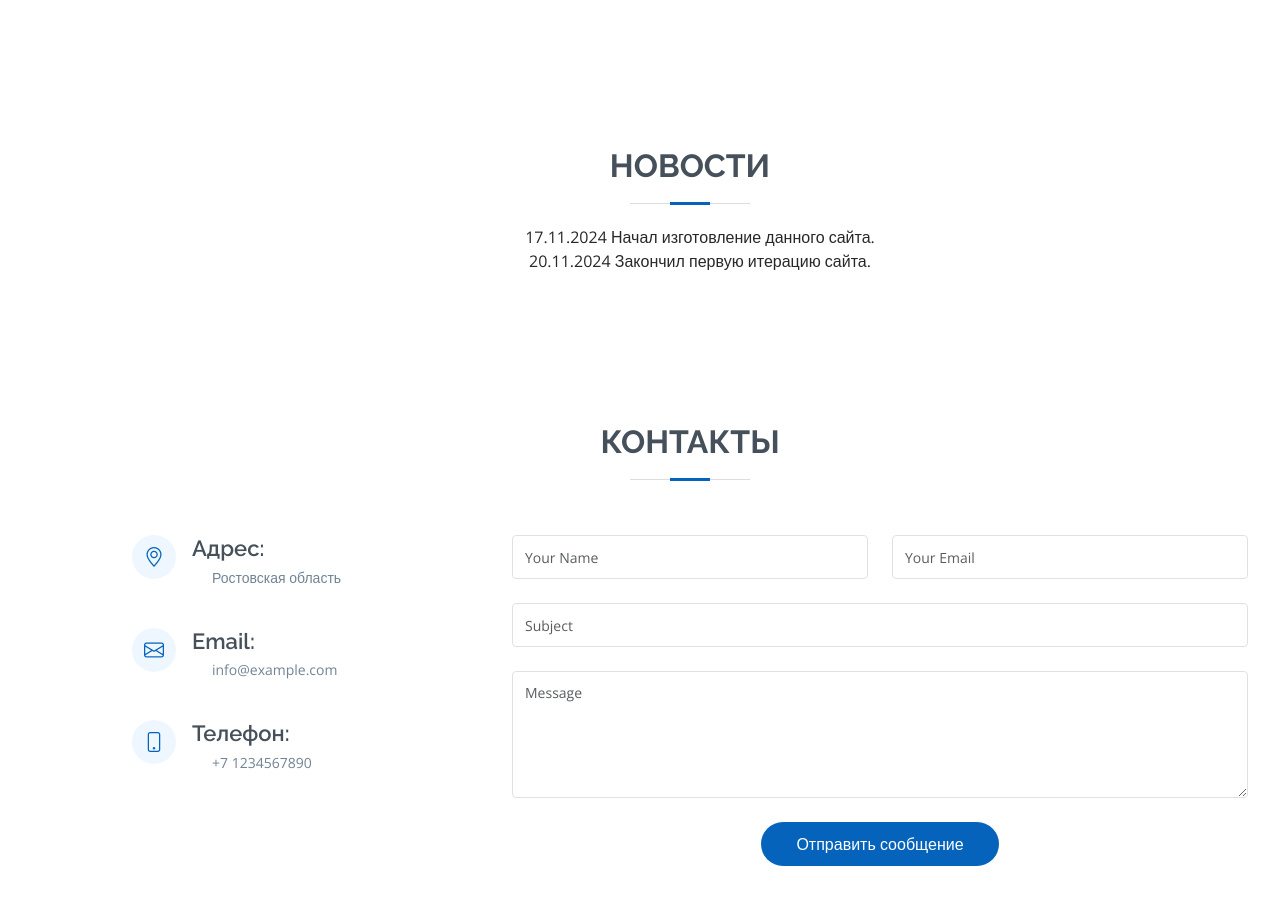
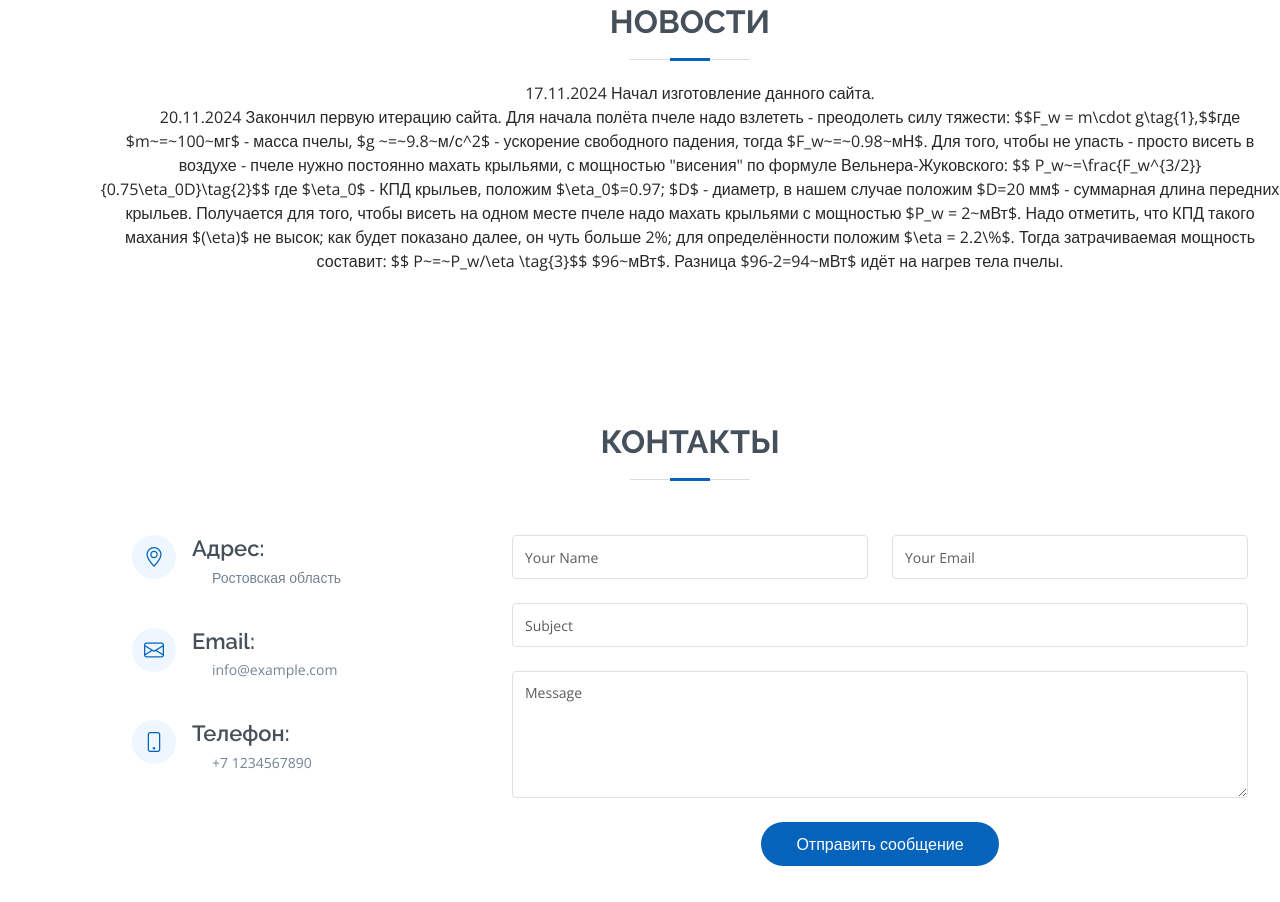
Before and after one commit to rirgizov/course_synergy, a plain HTML site: page index.html in a window 1280 px wide. Shown: the part 3826-4728 px from the top of the page. Drawn offline with nearby package versions, Linux system fonts and the light colour scheme.

Commit message:
Update index.html

```diff
--- a/index.html
+++ b/index.html
@@ -89,14 +89,7 @@
             <p align="left">Теперь на пенсии я решил вернуться к пчёлам. С чего начать? Ясно, что заниматься этим профессионально я не собираюсь, хочется просто жить рядом с пчёлами, иметь свой мёд, как в детстве, наблюдать за ними. Пробовал держать их в горизонтальных колодах, но это, похоже, им не понравилось. Да и мне тоже - очень нетехнологично. Думал, читал литературу, форумы, YouTube. Придумал шестигранный улей-колоду. Изготовил его и в мае 2024 заселил. Посмотрим, как перезимуют на воле. </p>
             <p align="left">Тем временем понимаю, что хочется рассказать людям о своей затее. Как? Лучше бы нарисовать или 3d-модель сделать. Сказано - сделано! Нашел бесплатный курс по Blender, их много есть. Итоговую работу прикрепил здесь в портфолио. Сделал 3d-модель своего улья. Как о нём рассказать? Может сайт сделать? Тоже есть бесплатные курсы. Вот нашёл от Synergy. Данный сайт - их итоговая работа.
             Теперь у меня за плечами курс по Blender и курс по HTML, CSS, JS. Поэтому будем делать 3d-модели и 3d-сайты! Ну и улики проектировать и изготавливать, чтобы не скучно было на пенсии. Трах-тибидох!
-              Для начала полёта пчеле надо взлететь - преодолеть силу тяжести:
-$$F_w = m\cdot g\tag{1},$$где $m~=~100~мг$  - масса пчелы, $g ~=~9.8~м/с^2$ - ускорение свободного падения, тогда $F_w~=~0.98~мН$. Для того, чтобы не упасть - просто висеть в воздухе - пчеле нужно постоянно махать крыльями, с мощностью "висения" по формуле Вельнера-Жуковского:
-$$ P_w~=\frac{F_w^{3/2}}{0.75\eta_0D}\tag{2}$$
-	где $\eta_0$ - КПД крыльев, положим $\eta_0$=0.97;
-	$D$ - диаметр, в нашем случае положим $D=20 мм$ - суммарная длина передних крыльев.
-Получается для того, чтобы висеть на одном месте пчеле надо махать крыльями с мощностью $P_w = 2~мВт$. Надо отметить, что КПД такого махания $(\eta)$ не высок; как будет показано далее, он чуть больше 2%; для определённости положим $\eta = 2.2\%$. Тогда затрачиваемая мощность составит:
-$$ P~=~P_w/\eta \tag{3}$$
- $96~мВт$. Разница $96-2=94~мВт$ идёт на нагрев тела пчелы.
+
             </p>
         </div>
 
@@ -739,7 +732,17 @@ $$ P~=~P_w/\eta \tag{3}$$
     <div class="section-title">
       <h2>Новости</h1>
       <p>17.11.2024 Начал изготовление данного сайта.</p>
-      <p>20.11.2024 Закончил первую итерацию сайта.</p>
+      <p>20.11.2024 Закончил первую итерацию сайта.
+        Для начала полёта пчеле надо взлететь - преодолеть силу тяжести:
+$$F_w = m\cdot g\tag{1},$$где $m~=~100~мг$  - масса пчелы, $g ~=~9.8~м/с^2$ - ускорение свободного падения, тогда $F_w~=~0.98~мН$. Для того, чтобы не упасть - просто висеть в воздухе - пчеле нужно постоянно махать крыльями, с мощностью "висения" по формуле Вельнера-Жуковского:
+$$ P_w~=\frac{F_w^{3/2}}{0.75\eta_0D}\tag{2}$$
+	где $\eta_0$ - КПД крыльев, положим $\eta_0$=0.97;
+	$D$ - диаметр, в нашем случае положим $D=20 мм$ - суммарная длина передних крыльев.
+Получается для того, чтобы висеть на одном месте пчеле надо махать крыльями с мощностью $P_w = 2~мВт$. Надо отметить, что КПД такого махания $(\eta)$ не высок; как будет показано далее, он чуть больше 2%; для определённости положим $\eta = 2.2\%$. Тогда затрачиваемая мощность составит:
+$$ P~=~P_w/\eta \tag{3}$$
+ $96~мВт$. Разница $96-2=94~мВт$ идёт на нагрев тела пчелы.
+      </p>
+
     </div>
   </section><!-- End News -->
 
```
